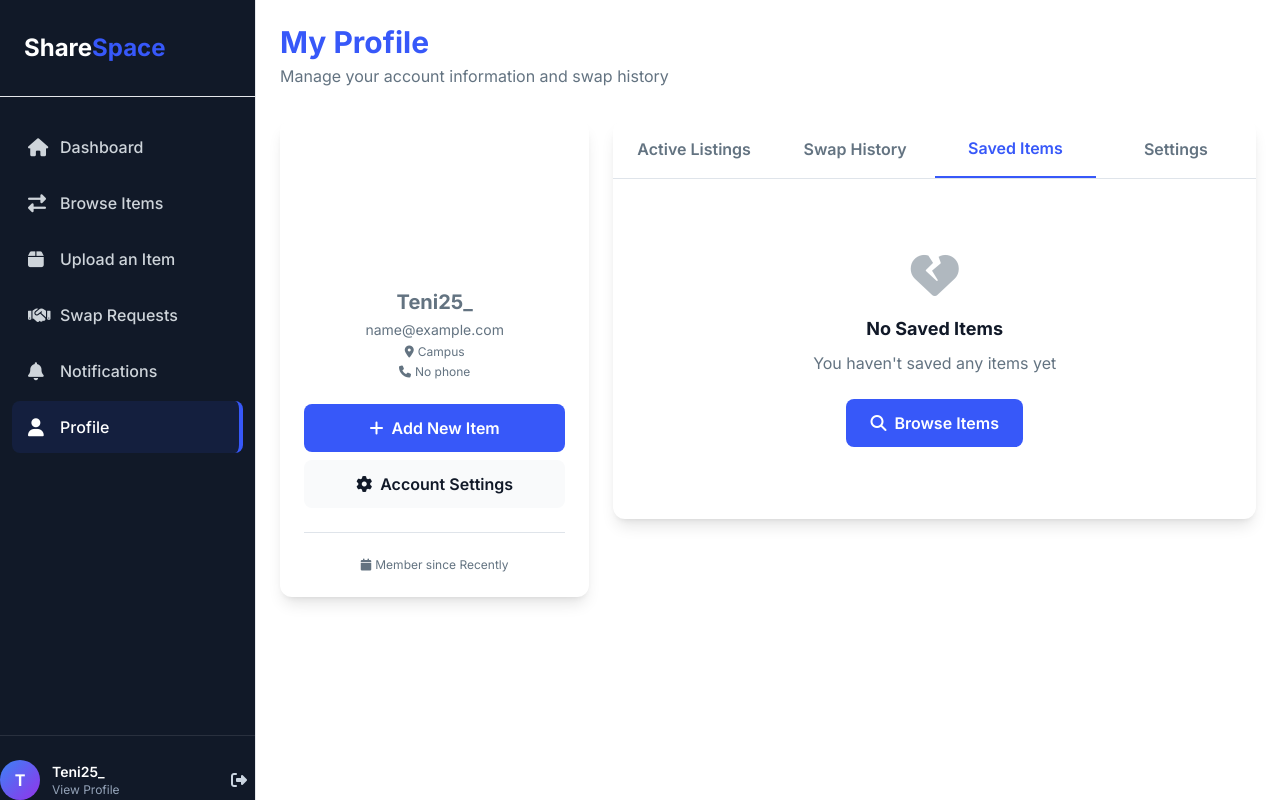
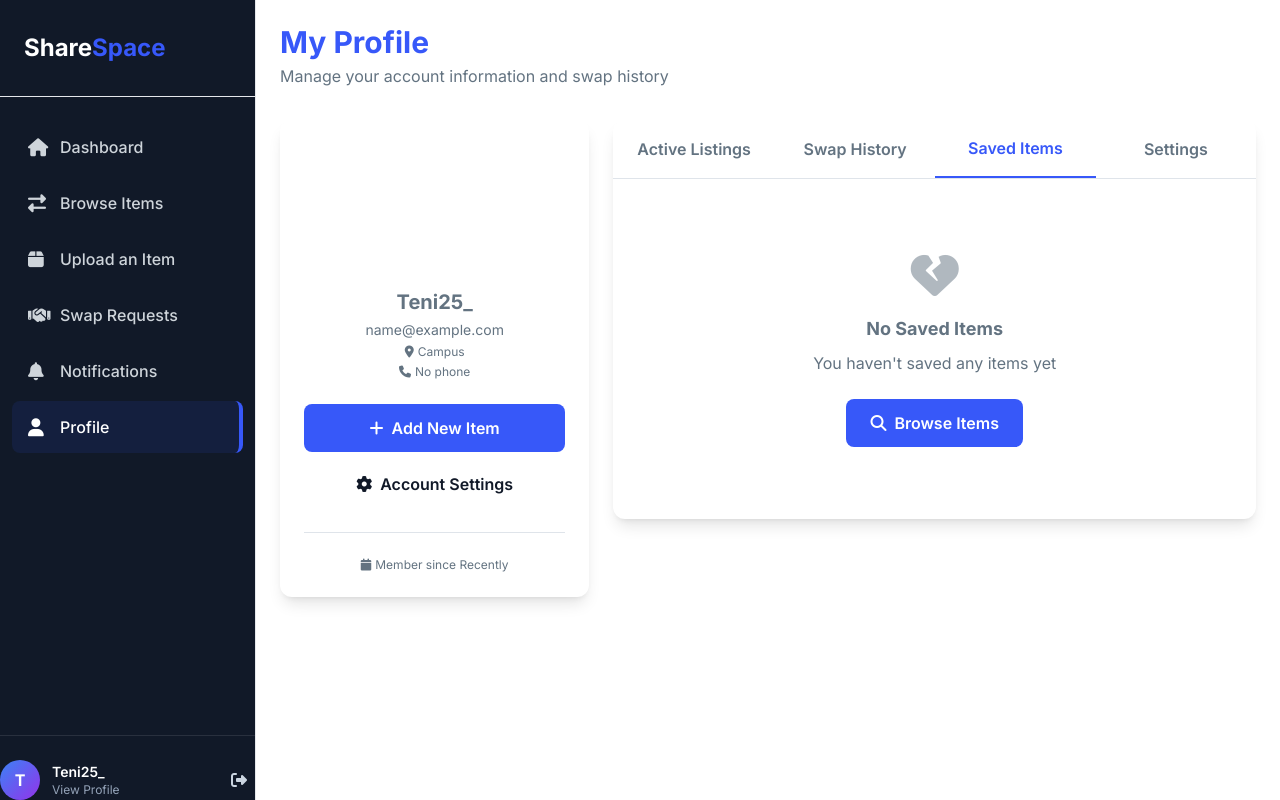
Before and after one commit to Prosperteni/ShareSpace, a Flask app: page /profile in a window 1280 px wide, after a click on "Saved Items". Run offline with Flask 3, Linux system fonts and the light colour scheme; the visitor is signed in with stand-in values (Sample User, id 1); data comes from the database, SQL or seed files in the repository; both versions use the stored data as it was after the commit; some libraries are stand-ins or nearby versions.

Commit message:
Update profile page styles for improved UI consistency and readability

```diff
--- a/templates/profile.html
+++ b/templates/profile.html
@@ -63,7 +63,7 @@
                     <i class="fas fa-plus mr-2"></i>Add New Item
                 </a>
                 <button onclick="showTab('settings')"
-                   class="block w-full px-4 py-3 bg-gray-1 dark:bg-dark text-dark dark:text-white rounded-lg text-center font-semibold hover:bg-gray-2 dark:hover:bg-dark-3 transition">
+                   class="block w-full px-4 py-3 bg-blue-dark text-dark rounded-lg text-center font-semibold hover:bg-gray-2 dark:hover:bg-primary transition">
                     <i class="fas fa-cog mr-2"></i>Account Settings
                 </button>
             </div>
@@ -129,7 +129,7 @@
 
                             <!-- Item Info -->
                             <div class="flex-1 min-w-0">
-                                <h3 class="font-semibold text-dark dark:text-white mb-1">
+                                <h3 class="font-semibold text-body-color dark:text-dark-6 mb-1">
                                     {{ item.name }}
                                 </h3>
                                 <p class="text-xs text-body-color dark:text-dark-6 mb-2">
@@ -236,7 +236,7 @@ Delete</button>
 
                             <!-- Item Info -->
                             <div class="flex-1 min-w-0">
-                                <h3 class="font-semibold text-dark dark:text-white mb-1">
+                                <h3 class="font-semibold text-body-color mb-1">
                                     {{ item.name }}
                                 </h3>
                                 <p class="text-xs text-body-color dark:text-dark-6 mb-2">
@@ -264,7 +264,7 @@ Delete</button>
                     {% else %}
                     <div class="text-center py-12">
                         <i class="fas fa-heart-broken text-5xl text-body-color dark:text-dark-6 opacity-50 mb-4"></i>
-                        <h3 class="text-lg font-bold text-dark dark:text-white mb-2">No Saved Items</h3>
+                        <h3 class="text-lg font-bold text-body-color mb-2">No Saved Items</h3>
                         <p class="text-body-color dark:text-dark-6 mb-6">
                             You haven't saved any items yet
                         </p>
@@ -281,34 +281,34 @@ Delete</button>
 
                     <!-- Change Password Section -->
                     <div class="bg-gray-1 dark:bg-dark rounded-xl p-6">
-                        <h3 class="text-xl font-bold text-dark dark:text-white mb-4 flex items-center gap-2">
-                            <i class="fas fa-lock text-primary"></i>
+                        <h3 class="text-xl font-bold text-body-color  mb-4 flex items-center gap-2">
+                            <i class="fas fa-lock text-body-color "></i>
                             Change Password
                         </h3>
 
                         <form action="{{ url_for('change_password') }}" method="POST" class="space-y-4">
                             <div>
-                                <label class="block text-sm font-semibold text-dark dark:text-white mb-2">
+                                <label class="block text-sm font-semibold text-body-color mb-2">
                                     Current Password
                                 </label>
                                 <input type="password" name="current_password" required
-                                       class="w-full px-4 py-3 bg-white dark:bg-dark-2 border border-stroke dark:border-dark-3 rounded-lg text-dark dark:text-white focus:border-primary focus:outline-none transition">
+                                       class="w-full px-4 py-3 bg-white dark:bg-dark-2 border border-stroke dark:border-dark-3 rounded-lg text-body-color focus:border-primary focus:outline-none transition">
                             </div>
 
                             <div>
-                                <label class="block text-sm font-semibold text-dark dark:text-white mb-2">
+                                <label class="block text-sm font-semibold text-body-color mb-2">
                                     New Password
                                 </label>
                                 <input type="password" name="new_password" required minlength="6"
-                                       class="w-full px-4 py-3 bg-white dark:bg-dark-2 border border-stroke dark:border-dark-3 rounded-lg text-dark dark:text-white focus:border-primary focus:outline-none transition">
+                                       class="w-full px-4 py-3 bg-white dark:bg-dark-2 border border-stroke dark:border-dark-3 rounded-lg text-body-color focus:border-primary focus:outline-none transition">
                             </div>
 
                             <div>
-                                <label class="block text-sm font-semibold text-dark dark:text-white mb-2">
+                                <label class="block text-sm font-semibold text-body-color mb-2">
                                     Confirm New Password
                                 </label>
                                 <input type="password" name="confirm_password" required minlength="6"
-                                       class="w-full px-4 py-3 bg-white dark:bg-dark-2 border border-stroke dark:border-dark-3 rounded-lg text-dark dark:text-white focus:border-primary focus:outline-none transition">
+                                       class="w-full px-4 py-3 bg-white dark:bg-dark-2 border border-stroke dark:border-dark-3 rounded-lg text-body-color focus:border-primary focus:outline-none transition">
                             </div>
 
                             <button type="submit"
@@ -320,42 +320,42 @@ Delete</button>
 
                     <!-- Edit Profile Section -->
                     <div class="bg-gray-1 dark:bg-dark rounded-xl p-6">
-                        <h3 class="text-xl font-bold text-dark dark:text-white mb-4 flex items-center gap-2">
+                        <h3 class="text-xl font-bold text-body-color mb-4 flex items-center gap-2">
                             <i class="fas fa-user-edit text-primary"></i>
                             Edit Profile Information
                         </h3>
 
                         <form action="{{ url_for('update_profile') }}" method="POST" class="space-y-4">
                             <div>
-                                <label class="block text-sm font-semibold text-dark dark:text-white mb-2">
+                                <label class="block text-sm font-semibold text-body-color mb-2">
                                     Username
                                 </label>
                                 <input type="text" name="username" value="{{ session.username }}" required
-                                       class="w-full px-4 py-3 bg-white dark:bg-dark-2 border border-stroke dark:border-dark-3 rounded-lg text-dark dark:text-white focus:border-primary focus:outline-none transition">
+                                       class="w-full px-4 py-3 bg-white dark:bg-dark-2 border border-stroke dark:border-dark-3 rounded-lg text-body-color focus:border-primary focus:outline-none transition">
                             </div>
 
                             <div>
-                                <label class="block text-sm font-semibold text-dark dark:text-white mb-2">
+                                <label class="block text-sm font-semibold text-body-color mb-2">
                                     Email
                                 </label>
                                 <input type="email" name="email" value="{{ session.email }}" required
-                                       class="w-full px-4 py-3 bg-white dark:bg-dark-2 border border-stroke dark:border-dark-3 rounded-lg text-dark dark:text-white focus:border-primary focus:outline-none transition">
+                                       class="w-full px-4 py-3 bg-white dark:bg-dark-2 border border-stroke dark:border-dark-3 rounded-lg text-body-color focus:border-primary focus:outline-none transition">
                             </div>
 
                             <div>
-                                <label class="block text-sm font-semibold text-dark dark:text-white mb-2">
+                                <label class="block text-sm font-semibold text-body-color mb-2">
                                     Phone Number
                                 </label>
                                 <input type="tel" name="phone" value="{{ session.phone or '' }}"
-                                       class="w-full px-4 py-3 bg-white dark:bg-dark-2 border border-stroke dark:border-dark-3 rounded-lg text-dark dark:text-white focus:border-primary focus:outline-none transition">
+                                       class="w-full px-4 py-3 bg-white dark:bg-dark-2 border border-stroke dark:border-dark-3 rounded-lg text-body-color focus:border-primary focus:outline-none transition">
                             </div>
 
                             <div>
-                                <label class="block text-sm font-semibold text-dark dark:text-white mb-2">
+                                <label class="block text-sm font-semibold text-body-color mb-2">
                                     Hostel/Location
                                 </label>
                                 <input type="text" name="hostel" value="{{ session.hostel or '' }}"
-                                       class="w-full px-4 py-3 bg-white dark:bg-dark-2 border border-stroke dark:border-dark-3 rounded-lg text-dark dark:text-white focus:border-primary focus:outline-none transition">
+                                       class="w-full px-4 py-3 bg-white dark:bg-dark-2 border border-stroke dark:border-dark-3 rounded-lg text-body-color focus:border-primary focus:outline-none transition">
                             </div>
 
                             <button type="submit"
```
Also changed, not shown: users.db, 1 other file.
